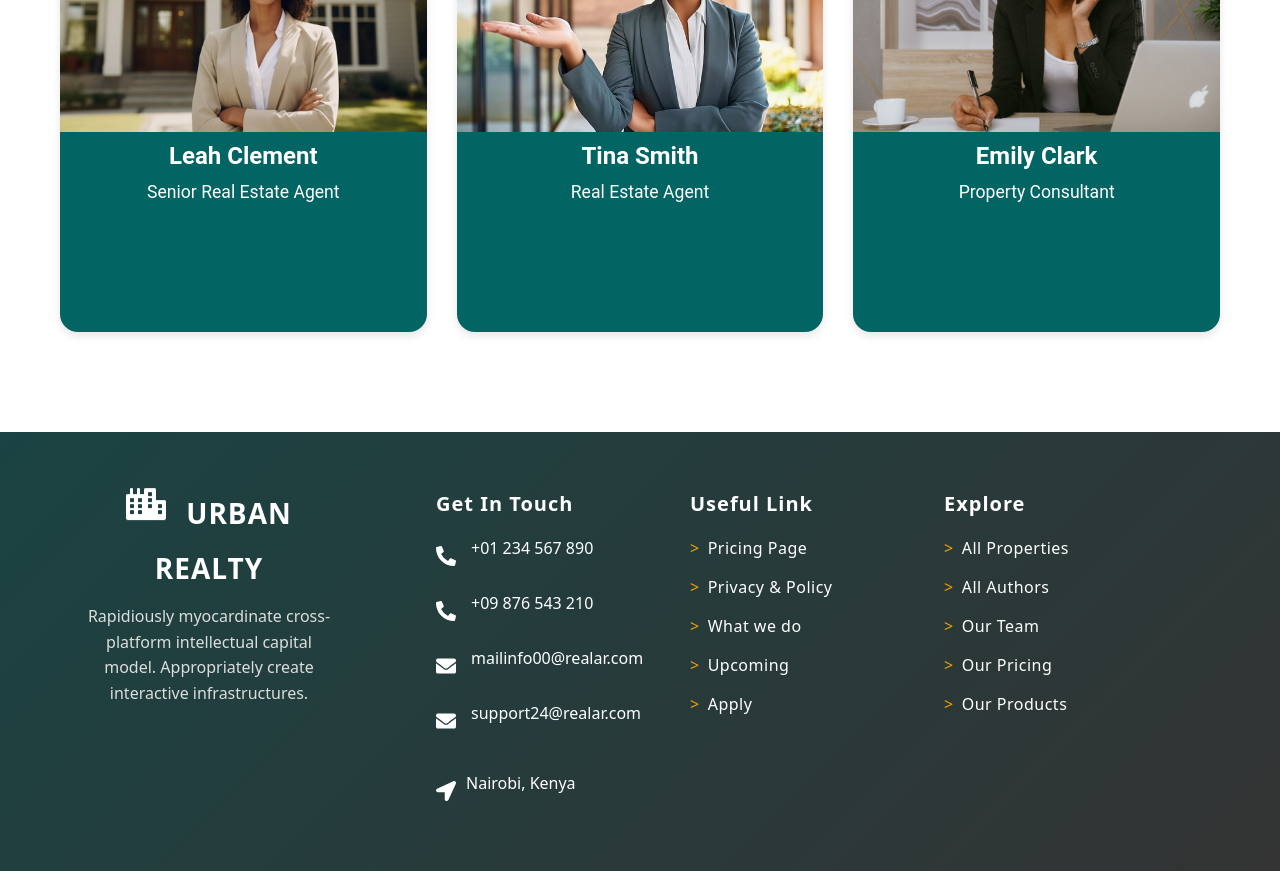
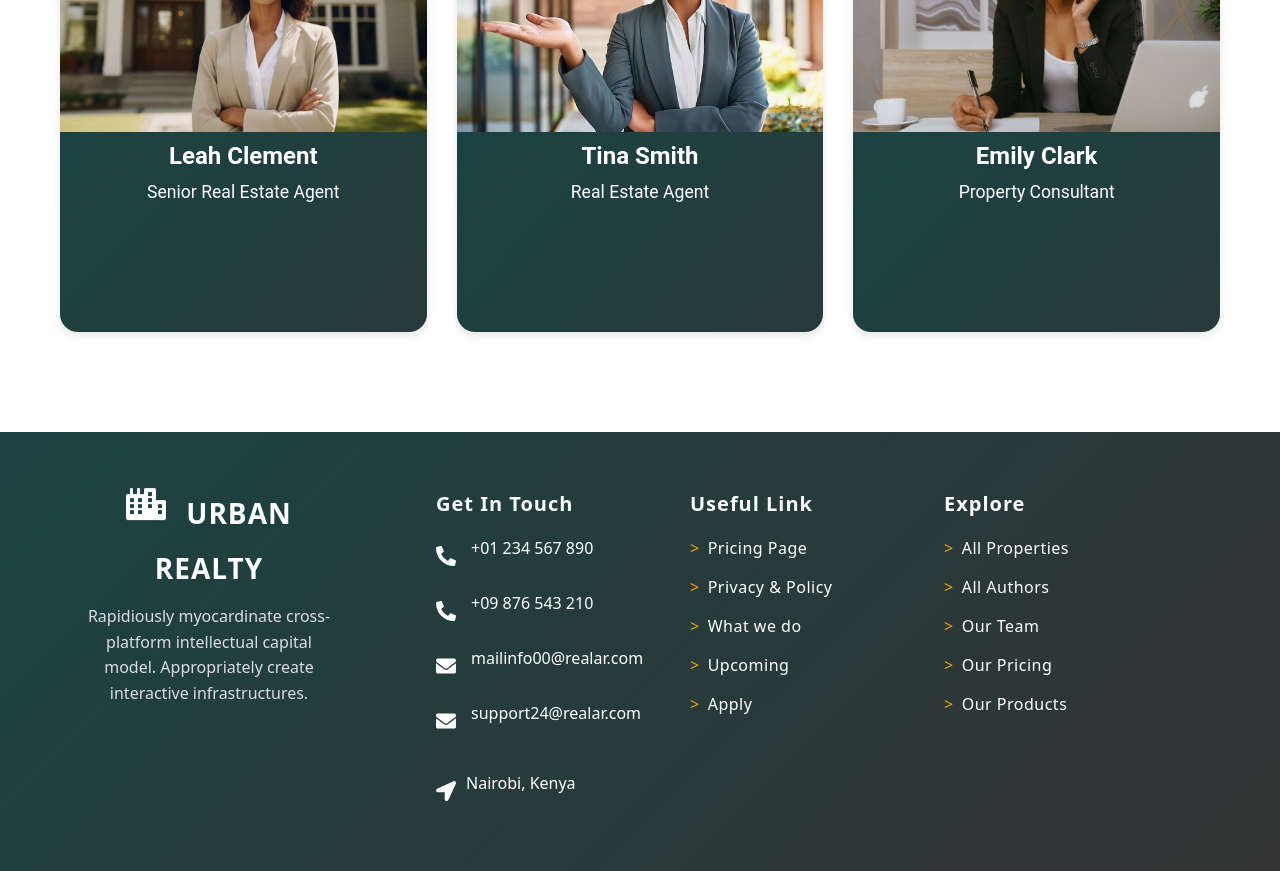
Before and after one commit to khristine-g/Real-estate, a React (Create React App) app in the folder client/: page / in a window 1280 px wide. Shown: the part 6920-7791 px from the top of the page. Built offline with nearby package versions, Linux system fonts and the light colour scheme; no server answers.

Commit message:
Styling Agents component

```diff
--- a/client/src/Agents.css
+++ b/client/src/Agents.css
@@ -85,7 +85,7 @@
 
 .agent-info {
   padding: 10px;
-  background-color: rgb(3, 100, 100);
+  background: linear-gradient(135deg, rgba(2, 46, 46, 0.9), rgba(0, 0, 0, 0.8)); /* Stylish gradient */
 }
 
 .agent-name {
```
